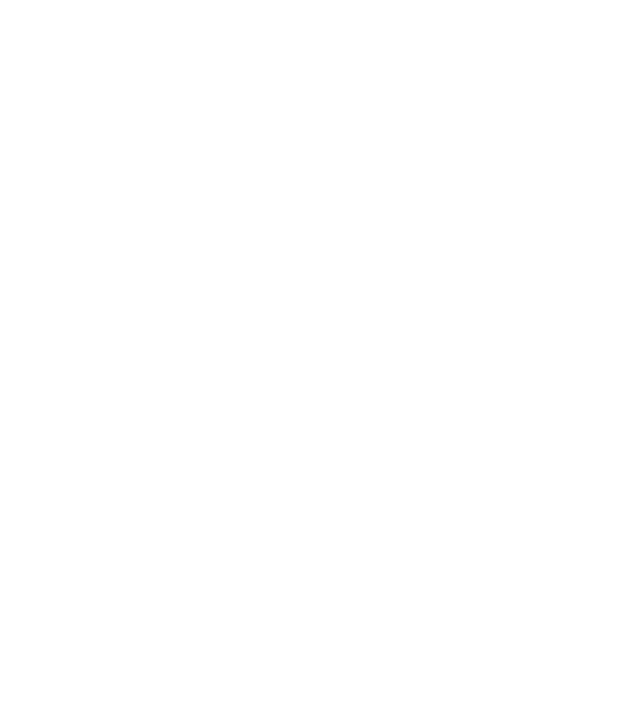
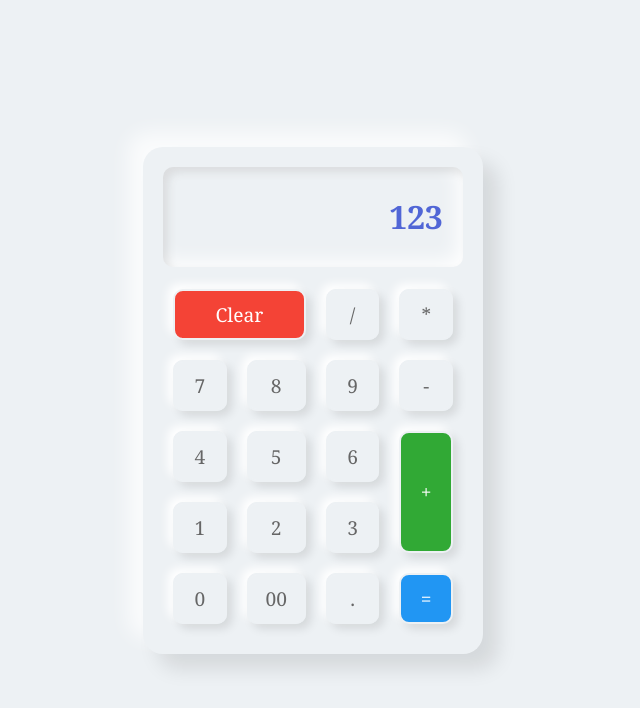
Before and after one commit to rifaq-ahmer/JS-Calculator, a plain HTML site: page index.html in a window 1280 px wide. Shown: the whole page, without its empty margins (327-967 px from the left). Drawn offline with Linux system fonts and the light colour scheme.

Commit message:
completed styling of JS-Calculator

```diff
--- a/index.html
+++ b/index.html
@@ -10,7 +10,27 @@
 </head>
 <body>
   <div class="calculator">
-
+    <div class="buttons">
+      <h2 id="value">123</h2>
+      <span id="clear">Clear</span>
+      <span>/</span>
+      <span>*</span>
+      <span>7</span>
+      <span>8</span>
+      <span>9</span>
+      <span>-</span>
+      <span>4</span>
+      <span>5</span>
+      <span>6</span>
+      <span id="plus">+</span>
+      <span>1</span>
+      <span>2</span>
+      <span>3</span>
+      <span>0</span>
+      <span>00</span>
+      <span>.</span>
+      <span id="equal">=</span>
+    </div>
   </div>
 </body>
 </html>
--- a/style.css
+++ b/style.css
@@ -0,0 +1,87 @@
+* {
+	margin: 0;
+	padding: 0;
+	box-sizing: border-box;
+	font-family: Georgia, "Times New Roman", Times, serif;
+}
+
+body {
+	display: flex;
+	justify-content: center;
+	align-items: center;
+	min-height: 100vh;
+	background-color: #edf1f4;
+}
+.calculator {
+	position: relative;
+	width: 340px;
+	padding: 20px;
+	border-radius: 20px;
+	box-shadow: 15px 15px 20px rgba(0, 0, 0, 0.1), -15px -15px 20px #fffb;
+}
+.calculator .buttons {
+	position: relative;
+	display: grid;
+}
+.calculator .buttons #value {
+	position: relative;
+	grid-column: span 4;
+	user-select: none;
+	overflow: none;
+	width: 100%;
+	text-align: end;
+	color: #5166d6;
+	height: 100px;
+	line-height: 100px;
+	box-shadow: inset 5px 5px 10px rgba(0, 0, 0, 0.1), inset -5px -5px 20px #fff;
+	border-radius: 10px;
+	margin-bottom: 12px;
+	padding: 0 20px;
+	font-size: 2em;
+	font-weight: 600;
+}
+.calculator .buttons span {
+	position: relative;
+	padding: 10px;
+	box-shadow: 5px 5px 10px rgba(0, 0, 0, 0.1), -5px -5px 20px #fff;
+	margin: 10px;
+	cursor: pointer;
+	user-select: none;
+	min-width: 40px;
+	display: flex;
+	justify-content: center;
+	align-items: center;
+	font-size: 1.2em;
+	color: #666;
+	border: 2px solid #edf1f4;
+	box-shadow: 5px 5px 10px rgba(0, 0, 0, 0.1), -5px -5px 10px #fff;
+	border-radius: 10px;
+}
+.calculator .buttons span:active {
+	box-shadow: inset 5px 5px 10px rgba(0, 0, 0, 0.1), inset -5px -5px 10px #fff;
+	color: #f44336;
+}
+.calculator .buttons span#clear {
+	grid-column: span 2;
+	background-color: #f44336;
+	color: #fff;
+	border: 2px solid #edf1f4;
+}
+.calculator .buttons span#plus {
+	grid-row: span 2;
+	background-color: #31a935;
+	color: #fff;
+	border: 2px solid #edf1f4;
+}
+.calculator .buttons span#equal {
+	grid-row: span 2;
+	background-color: #2196f3;
+	color: #fff;
+	border: 2px solid #edf1f4;
+}
+.calculator .buttons span#clear:active,
+.calculator .buttons span#plus:active,
+.calculator .buttons span#equal:active {
+	box-shadow: 5px 5px 10px rgba(0, 0, 0, 0.1), -5px -5px 10px #fff,
+		inset 5px 5px 10px rgba(0, 0, 0, 0.1);
+}
```
